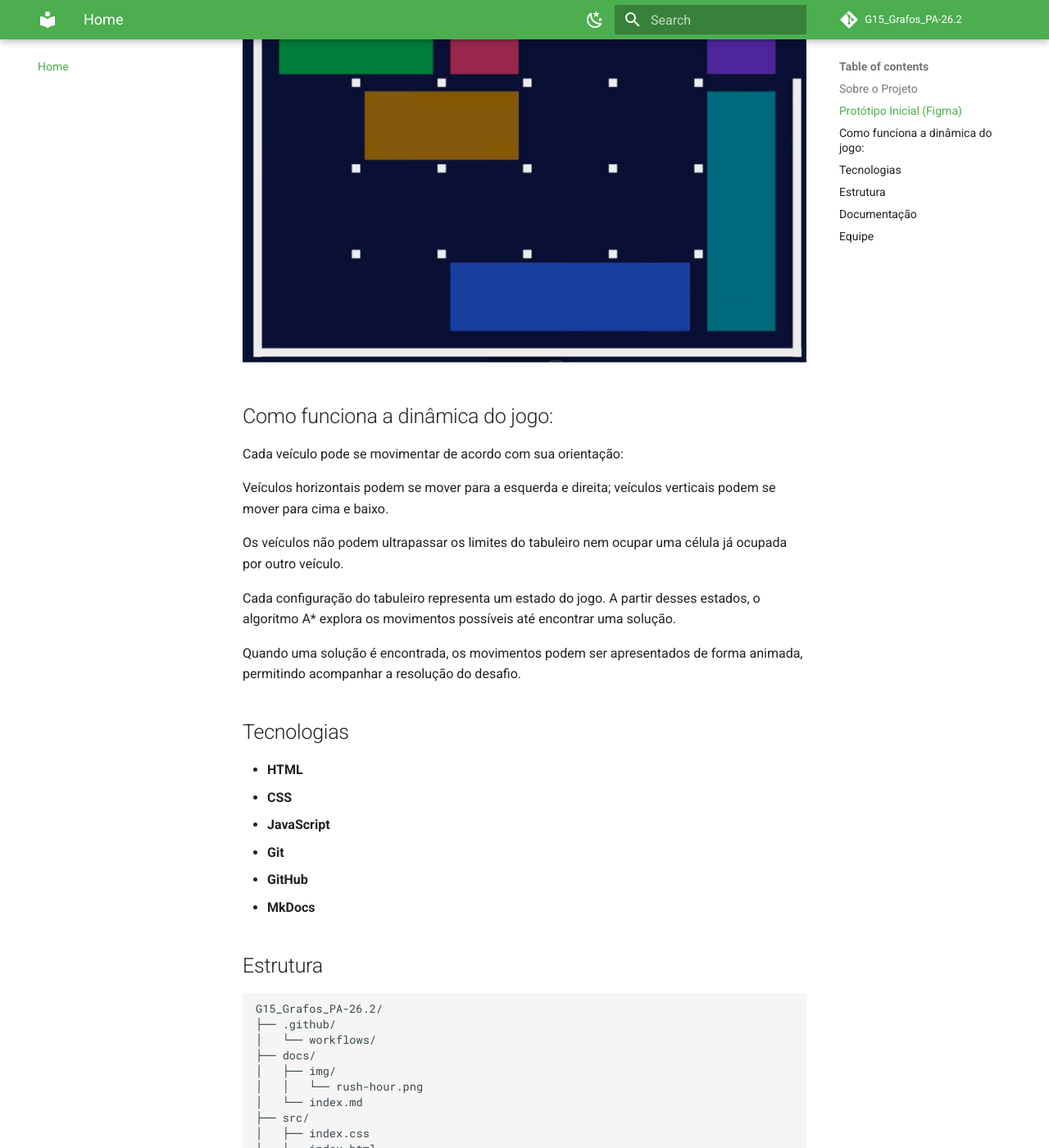
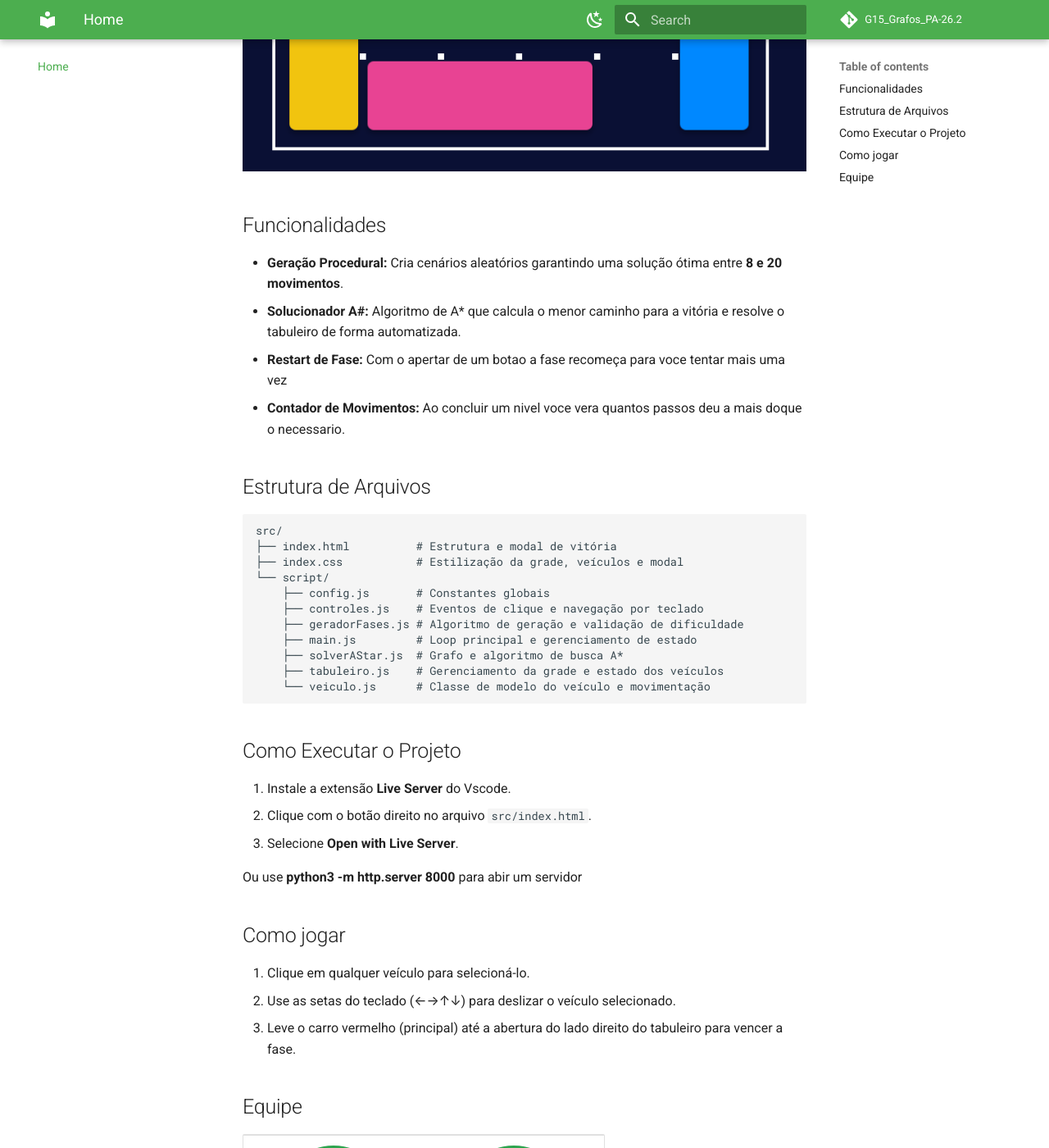
Before and after one commit to projeto-de-algoritmos-2026/G15_Grafos_PA-26.2, an MkDocs documentation site: the page built from docs/index.md, in a window 1280 px wide and 1400 px high, scrolled down 832 px. Shown: the whole window at 82% size. Built offline with MkDocs 1.6.1 and Material for MkDocs 9.7.7, drawn with Linux system fonts in a browser that asks for light colours; comment, search, counter and statistics services are not loaded; some of the changed text lies outside the part shown; grey boxes are pictures that could not be loaded.

Commit message:
Atualizacao da gitpages

````diff
--- /dev/null
+++ b/docs/algoritmo.md
@@ -0,0 +1,37 @@
+# Algoritmo A*
+
+O algoritmo **A*** é o cérebro por trás do nosso projeto. Ele é responsável por calcular a rota mais rápida até a vitória e resolver o tabuleiro sozinho, garantindo sempre o menor número de movimentos possíveis.
+
+---
+
+## Como ele funciona na prática?
+
+Diferente de um algoritmo de busca cega (como o BFS ou DFS) que testa movimentos sem estratégia, o A* calcula o custo de cada caminho antes de decidir qual peça mover. Ele foca no caminho mais promissor para tirar o carro vermelho da frente da saída.
+
+---
+
+## A Fórmula e a Heurística
+
+Para tomar decisões, o A* avalia cada estado do tabuleiro usando a equação:
+
+**f(n) = g(n) + h(n)**
+
+* **g(n) [Passos dados]:** Quantos movimentos já fizemos do início até chegar no estado atual **n**.
+* **h(n) [Estimativa / Heurística]:** O nosso palpite educado de quantos passos ainda faltam até a vitória.
+* **f(n) [Custo total]:** A prioridade do nó. Quanto menor o valor de **f(n)**, mais rápido o algoritmo quer explorar aquele estado.
+
+## A nossa Heurística na prática
+Dentro da função `calcularH`, a gente mede a dificuldade de resolver o tabuleiro somando dois fatores:
+
+1. **Distância até a saída:** Quantas casas faltam para o carro principal chegar na coluna de saída (**x = 4**).
+2. **Carros bloqueando:** Quantos veículos estão na frente dele travando o caminho.
+
+**Heurística h(n) = (4 - x_carro) + veículos no caminho**
+
+---
+
+## Onde usamos o A* no jogo?
+
+* **Contador de Movimentos Perfeitos:** Roda no início de cada fase para avisar ao jogador qual é o menor número possível de passos para resolver aquele nível.
+* **Filtro no Gerador de Fases:** Garante que o jogo não crie fases impossíveis e nem fáceis demais, filtrando apenas tabuleiros com solução entre 8 e 20 passos.
+* **Botão "Resolver com A*":** Executa a solução passo a passo direto na tela quando o usuário pede ajuda.
--- a/docs/index.md
+++ b/docs/index.md
@@ -1,63 +1,45 @@
-# Projeto de Algoritmos - Grupo 15
+# Rush Hour
 
-Repositório do primeiro trabalho da disciplina Projeto de Algoritmos (PA), ministrada pelo professor Maurício Serrano, na Universidade de Brasília (UnB).
+Jogo Rush Hour interativo desenvolvido em HTML, CSS e JavaScript, contando com geração automática de fases de dificuldade média e resolução com o algoritmo de busca A*.
 
-## Sobre o Projeto
+![Jogo finalizado](./img/jogo.png)
 
-O projeto consiste no desenvolvimento de um solucionador do jogo Rush Hour, utilizando um tabuleiro 6 × 6. O objetivo é movimentar os veículos que bloqueiam o caminho do carro principal até que ele consiga alcançar a saída do tabuleiro. A aplicação permite jogar manualmente e também possui um Auto-Solver, que utiliza o algoritmo de busca heurística A* para encontrar uma solução automaticamente.
+## Funcionalidades
 
-## Protótipo Inicial (Figma)
+* **Geração Procedural:** Cria cenários aleatórios garantindo uma solução ótima entre **8 e 20 movimentos**.
+* **Solucionador A#:** Algoritmo de A* que calcula o menor caminho para a vitória e resolve o tabuleiro de forma automatizada.
+* **Restart de Fase:** Com o apertar de um botao a fase recomeça para voce tentar mais uma vez
+* **Contador de Movimentos:** Ao concluir um nivel voce vera quantos passos deu a mais doque o necessario.
 
-![Prototipo 1](./img/figma_prototipo_1.jpeg)
-
-## Como funciona a dinâmica do jogo:
-
-Cada veículo pode se movimentar de acordo com sua orientação:
-
-Veículos horizontais podem se mover para a esquerda e direita;
-veículos verticais podem se mover para cima e baixo.
-
-Os veículos não podem ultrapassar os limites do tabuleiro nem ocupar uma célula já ocupada por outro veículo.
-
-Cada configuração do tabuleiro representa um estado do jogo. A partir desses estados, o algoritmo A* explora os movimentos possíveis até encontrar uma solução.
-
-Quando uma solução é encontrada, os movimentos podem ser apresentados de forma animada, permitindo acompanhar a resolução do desafio.
-
-## Tecnologias
-
-* **HTML**
-* **CSS**
-* **JavaScript**
-* **Git**
-* **GitHub**
-* **MkDocs**
-
-
-## Estrutura
+## Estrutura de Arquivos
 
 ```text
-G15_Grafos_PA-26.2/
-├── .github/
-│   └── workflows/
-├── docs/
-│   ├── img/
-│   │   └── rush-hour.png
-│   └── index.md
-├── src/
-│   ├── index.css
-│   ├── index.html
-│   └── script.js
-├── mkdocs.yml
-└── README.md
+src/
+├── index.html          # Estrutura e modal de vitória
+├── index.css           # Estilização da grade, veículos e modal
+└── script/
+    ├── config.js       # Constantes globais
+    ├── controles.js    # Eventos de clique e navegação por teclado
+    ├── geradorFases.js # Algoritmo de geração e validação de dificuldade
+    ├── main.js         # Loop principal e gerenciamento de estado
+    ├── solverAStar.js  # Grafo e algoritmo de busca A*
+    ├── tabuleiro.js    # Gerenciamento da grade e estado dos veículos
+    └── veiculo.js      # Classe de modelo do veículo e movimentação
 ```
 
-## Documentação
+## Como Executar o Projeto
 
-A documentação completa do projeto está disponível no GitHub Pages.
+1. Instale a extensão **Live Server** do Vscode.
+2. Clique com o botão direito no arquivo `src/index.html`.
+3. Selecione **Open with Live Server**.
 
-Nela são apresentados detalhes sobre o desenvolvimento da aplicação, a representação dos estados, a geração de movimentos, a heurística e a implementação do algoritmo A*.
+Ou use **python3 -m http.server 8000** para abir um servidor
 
+## Como jogar
 
+1. Clique em qualquer veículo para selecioná-lo.
+2. Use as setas do teclado (←→↑↓) para deslizar o veículo selecionado.
+3. Leve o carro vermelho (principal) até a abertura do lado direito do tabuleiro para vencer a fase.
 
 ## Equipe
 
--- a/mkdocs.yml
+++ b/mkdocs.yml
@@ -8,6 +8,9 @@
 
 nav:
   - Home: index.md
+  - Inspiração: inspiração.md
+  - Algoritmo A*: algoritmo.md
+  - Demonstração: demonstração.md
 
 theme:
   name: material
````
Also changed, not shown: README.md (+1 -0 lines), docs/demonstração.md (added, +18 -0 lines), docs/inspiração.md (added, +20 -0 lines), docs/img/figma_prototipo_1.jpeg (deleted), docs/img/jogo.png (added), docs/img/video_grafo.png (added), 1 other file.
